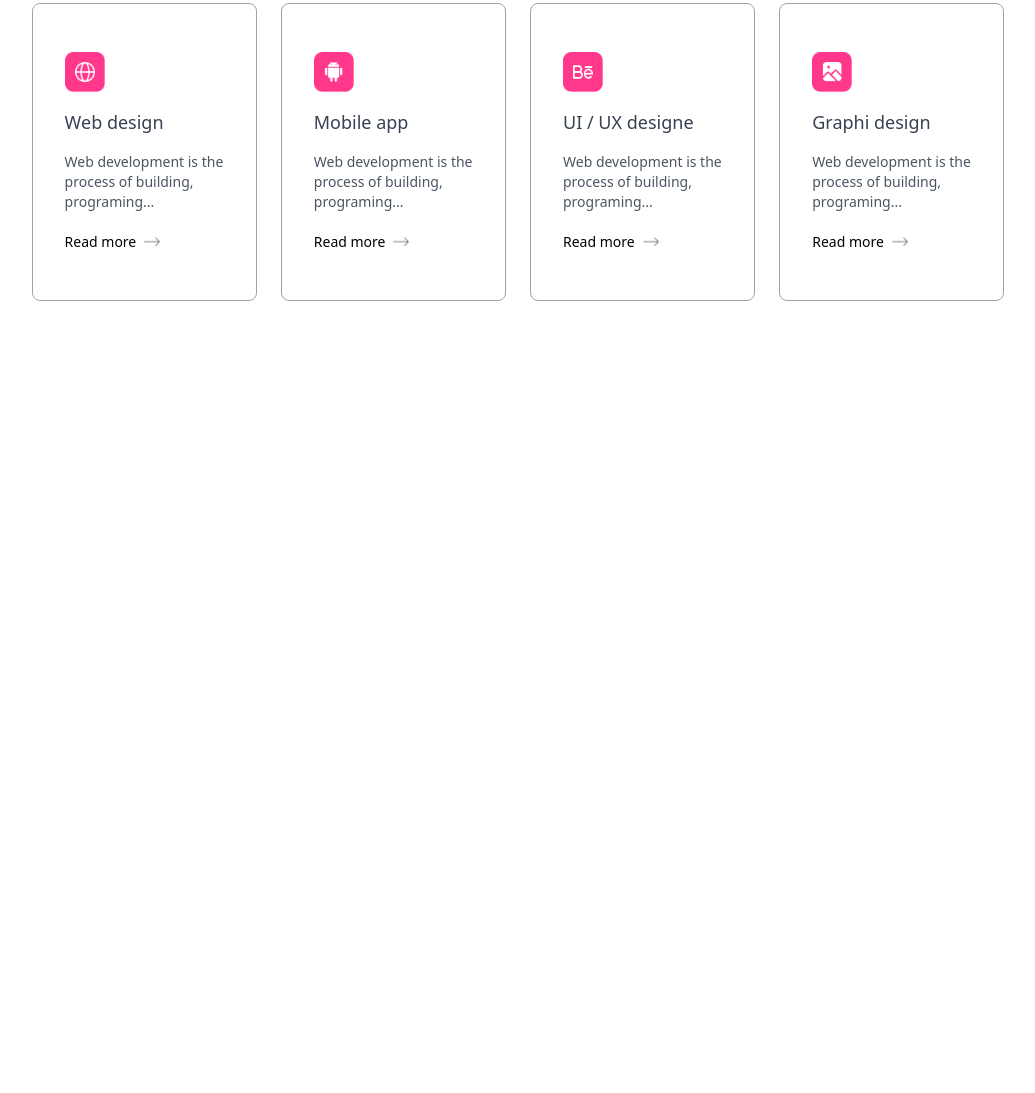
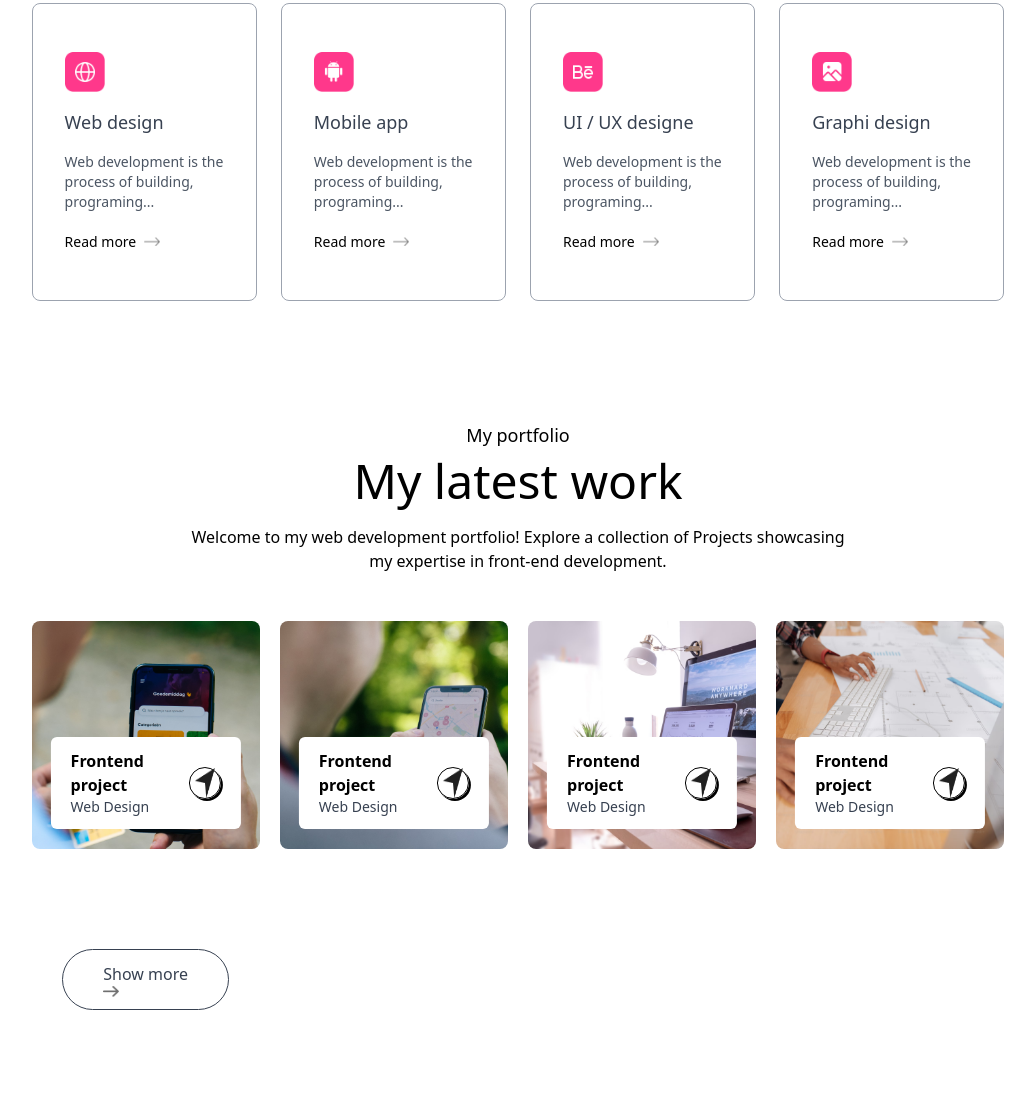
Before and after one commit to ashishhpdave/new-portfolio, a plain HTML site: page index.html in a window 1280 px wide. Shown: the part 1830-2923 px from the top of the page, without its empty margins (122-1157 px from the left). Before the commit the page ends 2211 px from the top, so only its background shows below. Drawn offline with nearby package versions, Linux system fonts and the light colour scheme.

Commit message:
Servises-Latest-Wrok

```diff
--- a/index.html
+++ b/index.html
@@ -209,6 +209,97 @@
             </div>
         </div>
 
+
+        <!-- ----------------- My Work ---------  -->
+
+        <div id="work" class="w-full px-[12%] py-10 scroll-mt-20">
+            <h4 class="text-center mb-2 text-lg">My portfolio </h4>
+            <h2 class="text-center text-5xl">My latest work</h2>
+            <p class="text-center max-w-2xl mx-auto mt-5 mb-12">Welcome to my web development portfolio!
+                Explore a collection of Projects showcasing my expertise in
+                front-end development.
+            </p>
+
+            <div class="grid grid-cols-4 my-10 gap-5">
+                <div class="aspect-square bg-[url('./portfolio_images/images/work-1.png')] bg-no-repeat
+                bg-cover bg-center rounded-lg relative cursor-pointer group">
+
+                <div class="bg-white w-10/12 rounded-md absolute
+                bottom-5 left-1/2 -translate-x-1/2 py-3 px-5
+                flex items-center justify-between duration-500 group-hover:bottom-7">
+
+                <div>
+                    <h2 class="font-semibold">Frontend project</h2>
+                    <p class="text-sm text-gray-700">Web Design</p>
+                </div>
+                <div class="border rounded-full border-black w-9 aspect-square flex
+                item-center justify-center shadow-[2px_2px_0_#000] group-hover:bg-lime-300 transition">
+                    <img src="./portfolio_images/images/send-icon.png" alt="" class="w-5">
+                </div>
+             </div>
+        </div>
+
+        <div class="aspect-square bg-[url('./portfolio_images/images/work-2.png')] bg-no-repeat
+        bg-cover bg-center rounded-lg relative cursor-pointer group">
+
+        <div class="bg-white w-10/12 rounded-md absolute
+        bottom-5 left-1/2 -translate-x-1/2 py-3 px-5
+        flex items-center justify-between duration-500 group-hover:bottom-7">
+
+        <div>
+            <h2 class="font-semibold">Frontend project</h2>
+            <p class="text-sm text-gray-700">Web Design</p>
+        </div>
+        <div class="border rounded-full border-black w-9 aspect-square flex
+        item-center justify-center shadow-[2px_2px_0_#000] group-hover:bg-lime-300 transition">
+            <img src="./portfolio_images/images/send-icon.png" alt="" class="w-5">
+        </div>
+     </div>
+</div>
+
+<div class="aspect-square bg-[url('./portfolio_images/images/work-3.png')] bg-no-repeat
+bg-cover bg-center rounded-lg relative cursor-pointer group">
+
+<div class="bg-white w-10/12 rounded-md absolute
+bottom-5 left-1/2 -translate-x-1/2 py-3 px-5
+flex items-center justify-between duration-500 group-hover:bottom-7">
+
+<div>
+    <h2 class="font-semibold">Frontend project</h2>
+    <p class="text-sm text-gray-700">Web Design</p>
+</div>
+<div class="border rounded-full border-black w-9 aspect-square flex
+item-center justify-center shadow-[2px_2px_0_#000] group-hover:bg-lime-300 transition">
+    <img src="./portfolio_images/images/send-icon.png" alt="" class="w-5">
+</div>
+</div>
+</div>
+
+<div class="aspect-square bg-[url('./portfolio_images/images/work-4.png')] bg-no-repeat
+bg-cover bg-center rounded-lg relative cursor-pointer group">
+
+<div class="bg-white w-10/12 rounded-md absolute
+bottom-5 left-1/2 -translate-x-1/2 py-3 px-5
+flex items-center justify-between duration-500 group-hover:bottom-7">
+
+<div>
+    <h2 class="font-semibold">Frontend project</h2>
+    <p class="text-sm text-gray-700">Web Design</p>
+</div>
+<div class="border rounded-full border-black w-9 aspect-square flex
+item-center justify-center shadow-[2px_2px_0_#000] group-hover:bg-lime-300 transition">
+    <img src="./portfolio_images/images/send-icon.png" alt="" class="w-5">
+</div>
+</div>
+</div>
+
+    <a href="#" class="w-max felx items-center justify-center gap-2 text-gray-700
+    border-[0.5px] border-gray-700 rounded-full py-3 px-10 mx-auto my-20 hover:bg-[#fcf4ff] duration-500 ">Show more
+    <img src="./portfolio_images/images/right-arrow-bold.png" alt="" class="w-4"></a>
+
+</div>
+
+
     <script src="./script.js"></script>
 </body>
 
```
